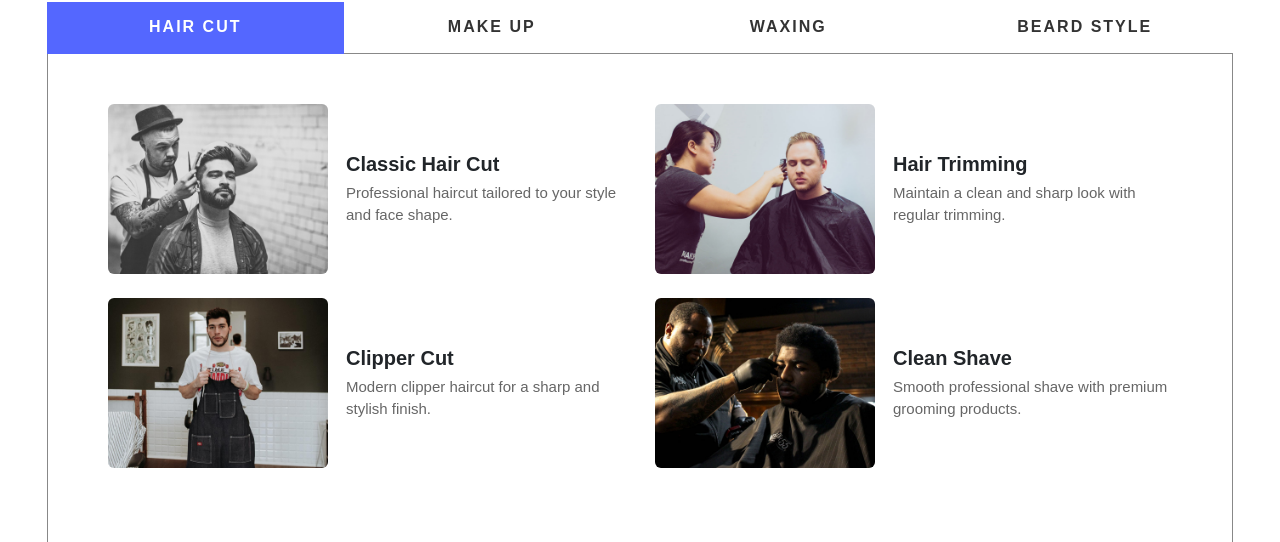
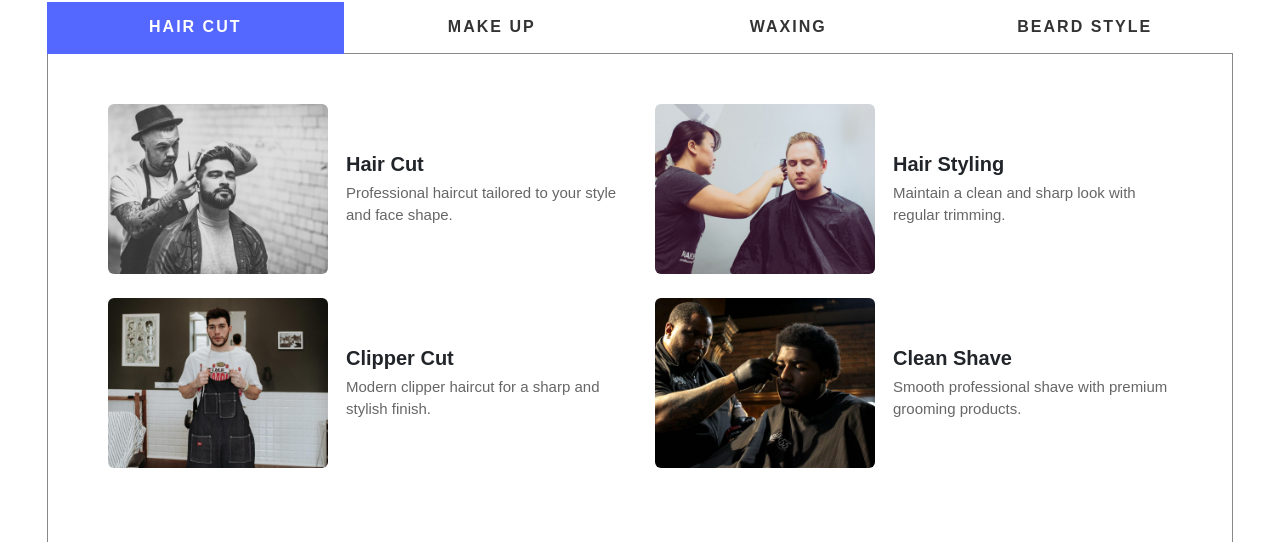
Before and after one commit to Ranjithr-007/South-Barber, a Django app: page / in a window 1280 px wide. Shown: the part 1819-2361 px from the top of the page. Run offline with Django 3.2, Linux system fonts and the light colour scheme; data comes from the database, SQL or seed files in the repository; some libraries are stand-ins or nearby versions; some web fonts are replaced.

Commit message:
Service Section Content Updated

```diff
--- a/templates/website/index.html
+++ b/templates/website/index.html
@@ -279,7 +279,7 @@
                                 <div class="service-box d-flex">
                                     <img src="{% static 'images/banner1.jpg' %}" class="service-img">
                                     <div>
-                                        <h4>Classic Hair Cut</h4>
+                                        <h4>Hair Cut</h4>
                                         <p>Professional haircut tailored to your style and face shape.</p>
                                     </div>
                                 </div>
@@ -289,7 +289,7 @@
                                 <div class="service-box d-flex">
                                     <img src="{% static 'images/banner2.jpg' %}" class="service-img">
                                     <div>
-                                        <h4>Hair Trimming</h4>
+                                        <h4>Hair Styling</h4>
                                         <p>Maintain a clean and sharp look with regular trimming.</p>
                                     </div>
                                 </div>
```
